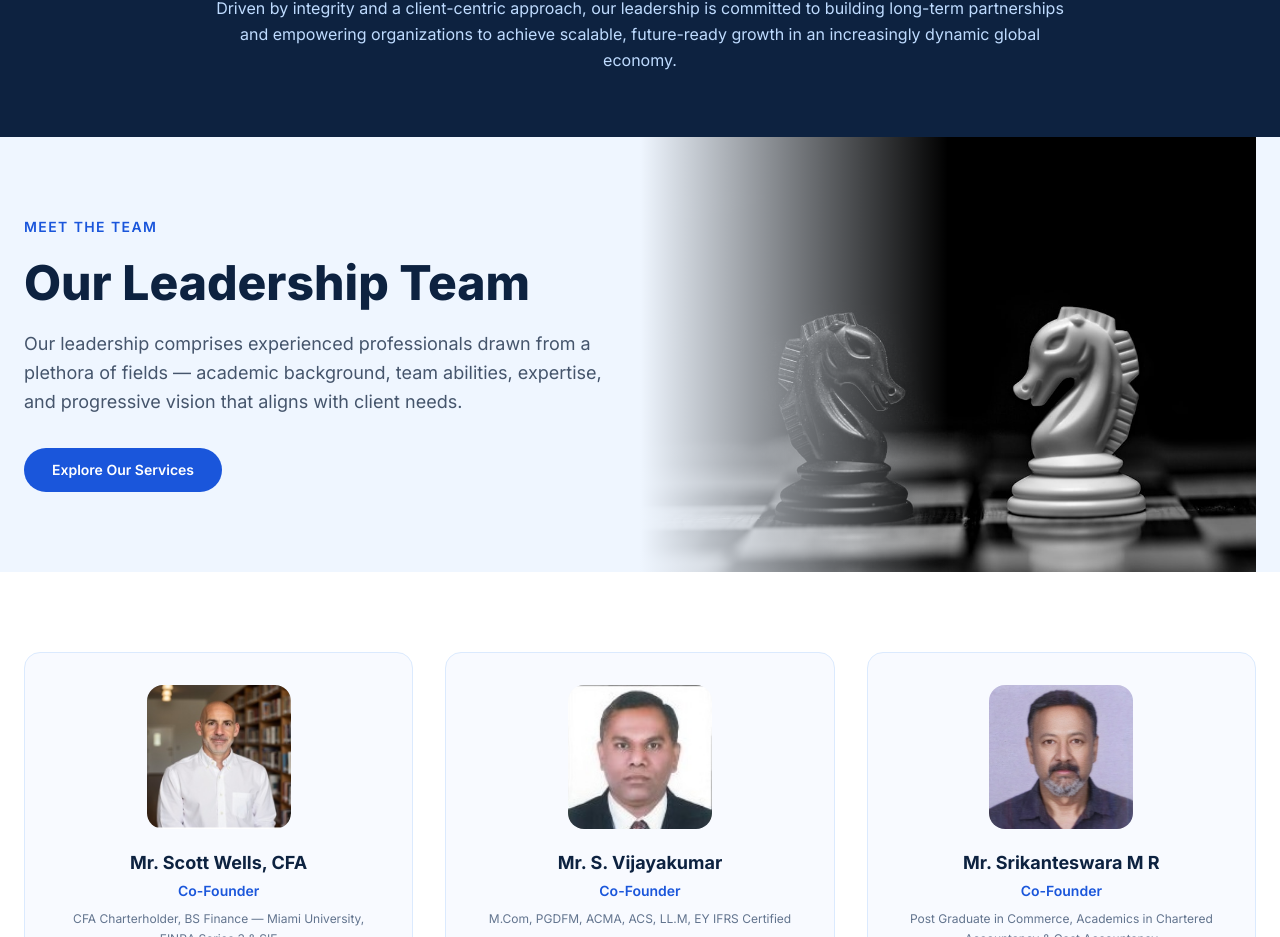
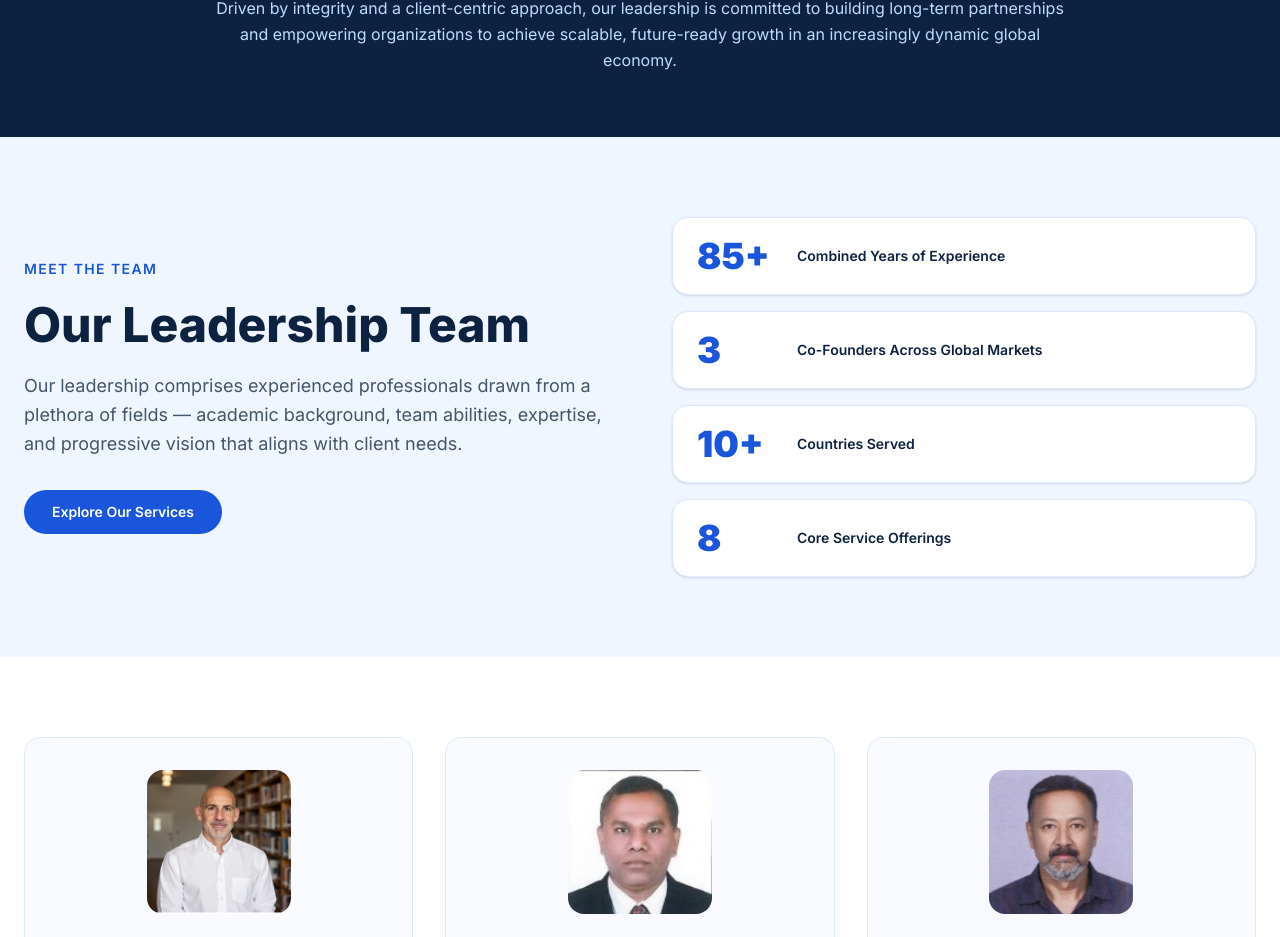
Before and after one commit to raahul1996/qagbs-website, a Next.js app: page / in a window 1280 px wide. Shown: the part 4751-5688 px from the top of the page. Built offline with nearby package versions, Linux system fonts and the light colour scheme.

Commit message:
Replace chess image with firm stats panel in leadership banner

```diff
--- a/components/Team.tsx
+++ b/components/Team.tsx
@@ -1,6 +1,5 @@
 "use client";
 import { useState } from "react";
-import Image from "next/image";
 
 function Avatar({ src, name, initials }: { src: string; name: string; initials: string }) {
   const [err, setErr] = useState(false);
@@ -99,15 +98,19 @@ export default function Team() {
                 </a>
               </div>
             </div>
-            {/* Right: chess image — brightened to show white pieces */}
-            <div className="relative hidden lg:block">
-              <Image
-                src="/leadership-bg.jpg"
-                alt="Strategic leadership"
-                fill
-                className="object-cover object-center"
-              />
-              <div className="absolute inset-0 bg-gradient-to-r from-[#eff6ff] via-transparent to-transparent" />
+            {/* Right: firm highlights */}
+            <div className="hidden lg:flex flex-col justify-center gap-4 py-20 pl-8">
+              {[
+                { stat: "85+", label: "Combined Years of Experience" },
+                { stat: "3", label: "Co-Founders Across Global Markets" },
+                { stat: "10+", label: "Countries Served" },
+                { stat: "8", label: "Core Service Offerings" },
+              ].map(({ stat, label }) => (
+                <div key={label} className="flex items-center gap-5 bg-white border border-blue-100 rounded-2xl px-6 py-5 shadow-sm">
+                  <span className="text-4xl font-black text-[#1a56db] leading-none w-20 flex-shrink-0">{stat}</span>
+                  <span className="text-[#0d2240] font-semibold text-sm leading-snug">{label}</span>
+                </div>
+              ))}
             </div>
           </div>
         </div>
```
